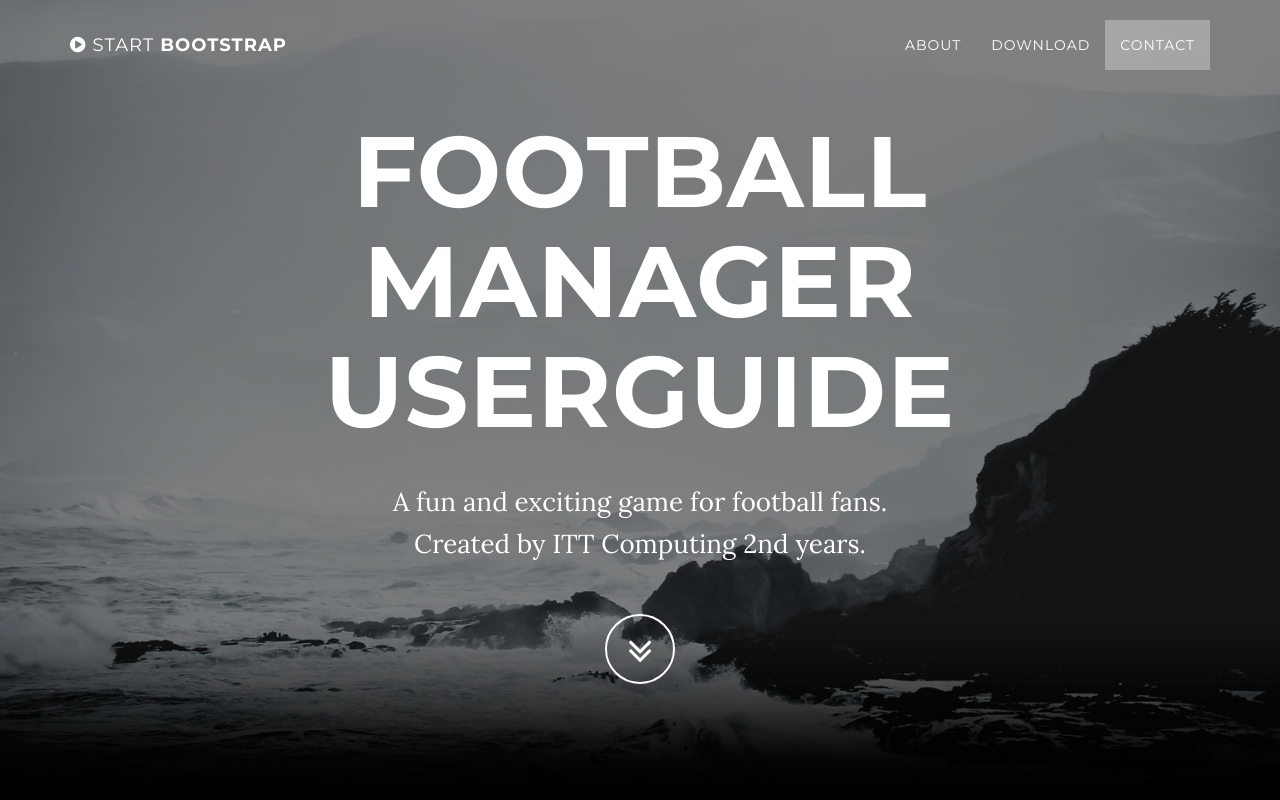
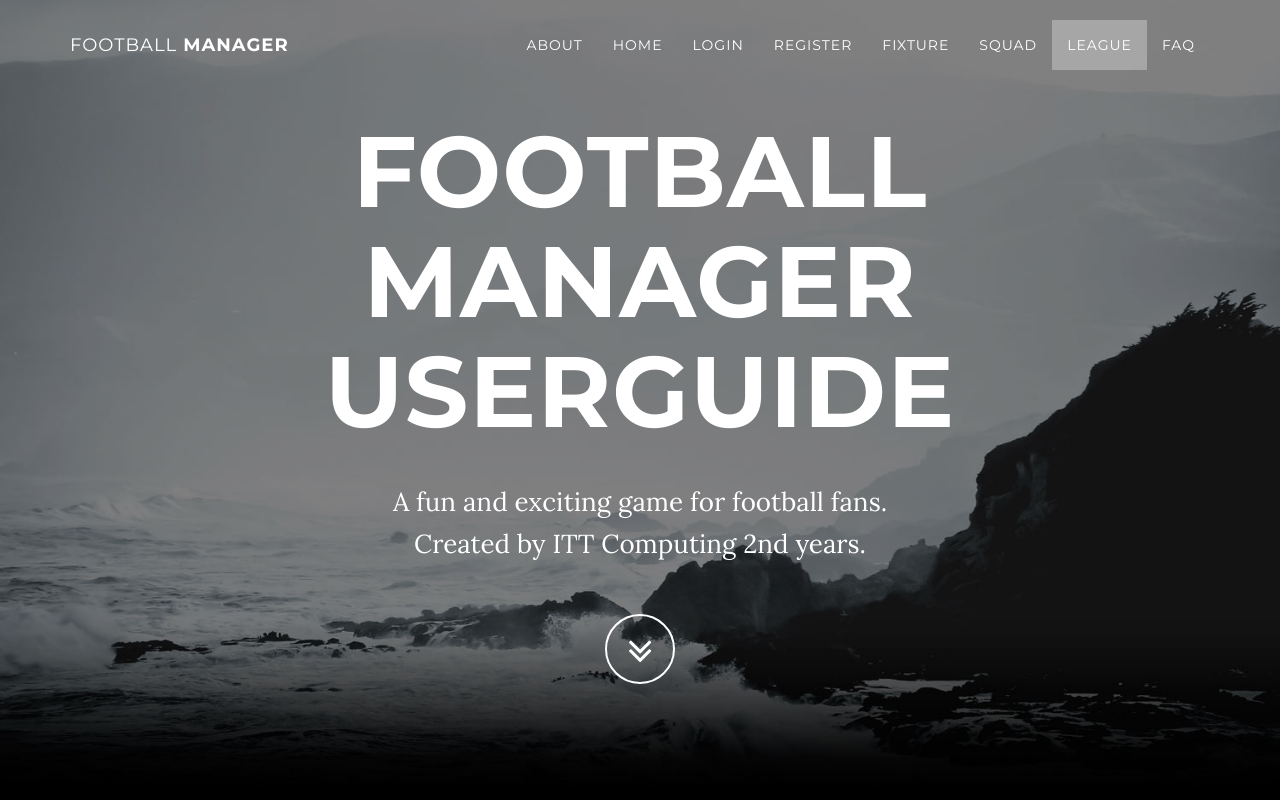
Before and after one commit to eddyekofo94/userguide-M4204C, a website: page userguide-site/index.html in a window 1280 px wide. Shown: the top 800 px of the page. Drawn offline with nearby package versions, Linux system fonts and the light colour scheme.

Commit message:
Added more tabs

```diff
--- a/userguide-site/index.html
+++ b/userguide-site/index.html
@@ -9,7 +9,7 @@
     <meta name="description" content="">
     <meta name="author" content="">
 
-    <title>Grayscale - Start Bootstrap Theme</title>
+    <title>Football Manager</title>
 
     <!-- Bootstrap Core CSS -->
     <link href="vendor/bootstrap/css/bootstrap.min.css" rel="stylesheet">
@@ -41,7 +41,7 @@
                     Menu <i class="fa fa-bars"></i>
                 </button>
                 <a class="navbar-brand page-scroll" href="#page-top">
-                    <i class="fa fa-play-circle"></i> <span class="light">Start</span> Bootstrap
+                    </i> <span class="light">FootBall</span> Manager
                 </a>
             </div>
 
@@ -56,10 +56,25 @@
                         <a class="page-scroll" href="#about">About</a>
                     </li>
                     <li>
-                        <a class="page-scroll" href="#download">Download</a>
+                        <a class="page-scroll" href="#home">Home</a>
                     </li>
                     <li>
-                        <a class="page-scroll" href="#contact">Contact</a>
+                        <a class="page-scroll" href="#login">Login</a>
+                    </li>
+                    <li>
+                        <a class="page-scroll" href="#register">Register</a>
+                    </li>
+                    <li>
+                        <a class="page-scroll" href="#fixture">Fixture</a>
+                    </li>
+                    <li>
+                        <a class="page-scroll" href="#squad">Squad</a>
+                    </li>
+                    <li>
+                        <a class="page-scroll" href="#league">League </a>
+                    </li>
+                    <li>
+                        <a class="page-scroll" href="#">FAQ</a>
                     </li>
                 </ul>
             </div>
@@ -91,9 +106,13 @@
         <div class="row">
             <div class="col-lg-8 col-lg-offset-2">
                 <h2>About Football Manager</h2>
-                <p>Football is the most popular game in the world, with a large market in pc gaming. Our aim was to engage the large football player base from around the world. And we tried to make this game interesting and exciting for all fans of football.</p>
-                <p>Once in, you take charge of your own team, buy and sell players, train your players to improve in the areas you wish to focus on, play matches and ultimately win the league.</p>
-                <p>Football Manager is the most action-packed football manager game of them all, with 1 league match and 3 training sessions per week. Express your management prowess and become the best. </p>
+                <p>Football is the most popular game in the world, with a large market in pc gaming. Our aim was to engage the
+                    large football player base from around the world. And we tried to make this game interesting and exciting
+                    for all fans of football.</p>
+                <p>Once in, you take charge of your own team, buy and sell players, train your players to improve in the areas
+                    you wish to focus on, play matches and ultimately win the league.</p>
+                <p>Football Manager is the most action-packed football manager game of them all, with 1 league match and 3 training
+                    sessions per week. Express your management prowess and become the best. </p>
                 <p>From the above description the audience for this football simulator is intended for all genders and ages</p>
             </div>
         </div>
@@ -106,8 +125,14 @@
                 <div class="col-lg-8 col-lg-offset-2">
                     <h2>Home Page</h2>
                     <img src="img/homePage.png" alt="homePage" style="width:716px;height:455;">
-                    <p>The links on the sidebar will be restricted to Home page link when there is no user logged in then there will a special navigation bar based on whether the user logged in is a manager of a team or an admin the above navigation bar is for an admin user. The manager navigation bar will contain a League Table link, Fixtures link, Squad link and a Transfer market link.</p>
-                    <p>The home page will have a Login and a Register link based on whether there is a user logged in or not.</p><p>We then expanded on this with a basic economy and the ability to buy and sell players and give managers the ability to submit teams to create an automated system environment as part of the automation the league table updates after a match is played to give up to date</p>
+                    <p>The links on the sidebar will be restricted to Home page link when there is no user logged in then there
+                        will a special navigation bar based on whether the user logged in is a manager of a team or an admin
+                        the above navigation bar is for an admin user. The manager navigation bar will contain a League Table
+                        link, Fixtures link, Squad link and a Transfer market link.</p>
+                    <p>The home page will have a Login and a Register link based on whether there is a user logged in or not.</p>
+                    <p>We then expanded on this with a basic economy and the ability to buy and sell players and give managers
+                        the ability to submit teams to create an automated system environment as part of the automation the
+                        league table updates after a match is played to give up to date</p>
                 </div>
             </div>
         </div>
@@ -122,7 +147,11 @@
                 <div class="col-lg-8 col-lg-offset-2">
                     <h2>Login Page</h2>
                     <img src="img/login.png" alt="homePage" style="width:716px;height:455;">
-                    <p>A user will input there unique login name and password here. The system will then encrypt the password with sha-256 encryption algorithm and our own personal salt value then it tests both the login name and encrypted password against those stored in the database.</p>
+                    <p>
+                        A user will input there unique login name and password here. The system will then encrypt the password with sha-256 encryption
+                        algorithm and our own personal salt value then it tests both the login name and encrypted password
+                        against those stored in the database.
+                    </p>
                 </div>
             </div>
         </div>
@@ -135,7 +164,8 @@
                 <div class="col-lg-8 col-lg-offset-2">
                     <h2>Register Page</h2>
                     <img src="img/register.png" alt="homePage" style="width:716px;height:455;">
-                    <p>On this page a new user will enter their name, unique login name and password. From here the system encrypts the password using a sha-256 encryption and add our salt value to the password before encryption.</p>
+                    <p>On this page a new user will enter their name, unique login name and password. From here the system encrypts
+                        the password using a sha-256 encryption and add our salt value to the password before encryption.</p>
                 </div>
             </div>
         </div>
@@ -148,7 +178,8 @@
                 <div class="col-lg-8 col-lg-offset-2">
                     <h2>Fixture Page</h2>
                     <img src="img/fixture.png" alt="homePage" style="width:716px;height:455;">
-                    <p>On this page a manager or admin user can view there fixtures for the season. They can see the games played as they are displayed in a light blue colour and the results of the matches are shown also.</p>
+                    <p>On this page a manager or admin user can view there fixtures for the season. They can see the games played
+                        as they are displayed in a light blue colour and the results of the matches are shown also.</p>
                 </div>
             </div>
         </div>
@@ -161,7 +192,8 @@
                 <div class="col-lg-8 col-lg-offset-2">
                     <h2>Squad Page</h2>
                     <img src="img/squad.png" alt="homePage" style="width:716px;height:455;">
-                    <p>Here a manager views there team and selects which positon to play a player. Which player to train or sell. A manager can also change their teams name from here.</p>
+                    <p>Here a manager views there team and selects which positon to play a player. Which player to train or
+                        sell. A manager can also change their teams name from here.</p>
                 </div>
             </div>
         </div>
@@ -174,7 +206,9 @@
                 <div class="col-lg-8 col-lg-offset-2">
                     <h2>League Page</h2>
                     <img src="img/league.png" alt="homePage" style="width:716px;height:455;">
-                    <p>On this page a user whether it be an admin or manager can view where they stand in the league or other team’s position. This league table updates automatically after each match is played and an admin can force an update if needed.</p>
+                    <p>On this page a user whether it be an admin or manager can view where they stand in the league or other
+                        team’s position. This league table updates automatically after each match is played and an admin
+                        can force an update if needed.</p>
                 </div>
             </div>
         </div>
@@ -192,7 +226,7 @@
                         <a href="#" class="btn btn-default btn-lg"> <span class="network-name">Eddy Ekofo</span></a>
                     </li>
                     <li>
-                        <a href="#" class="btn btn-default btn-lg">  <span class="network-name">Helena Hoang</span></a>
+                        <a href="#" class="btn btn-default btn-lg"> <span class="network-name">Helena Hoang</span></a>
                     </li>
                 </ul>
             </div>
```
Lines whose indentation alone changed are shown as unchanged.
